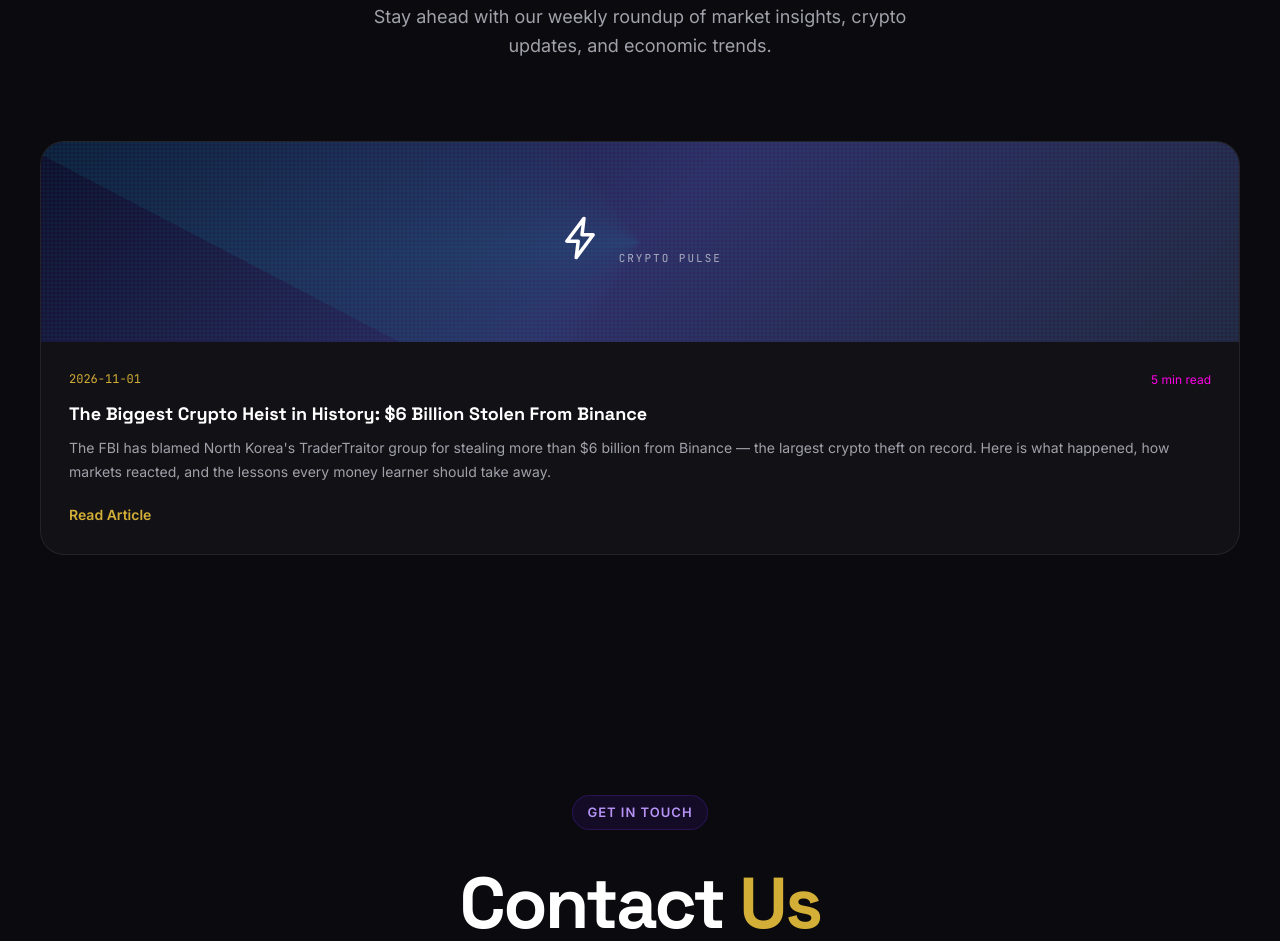
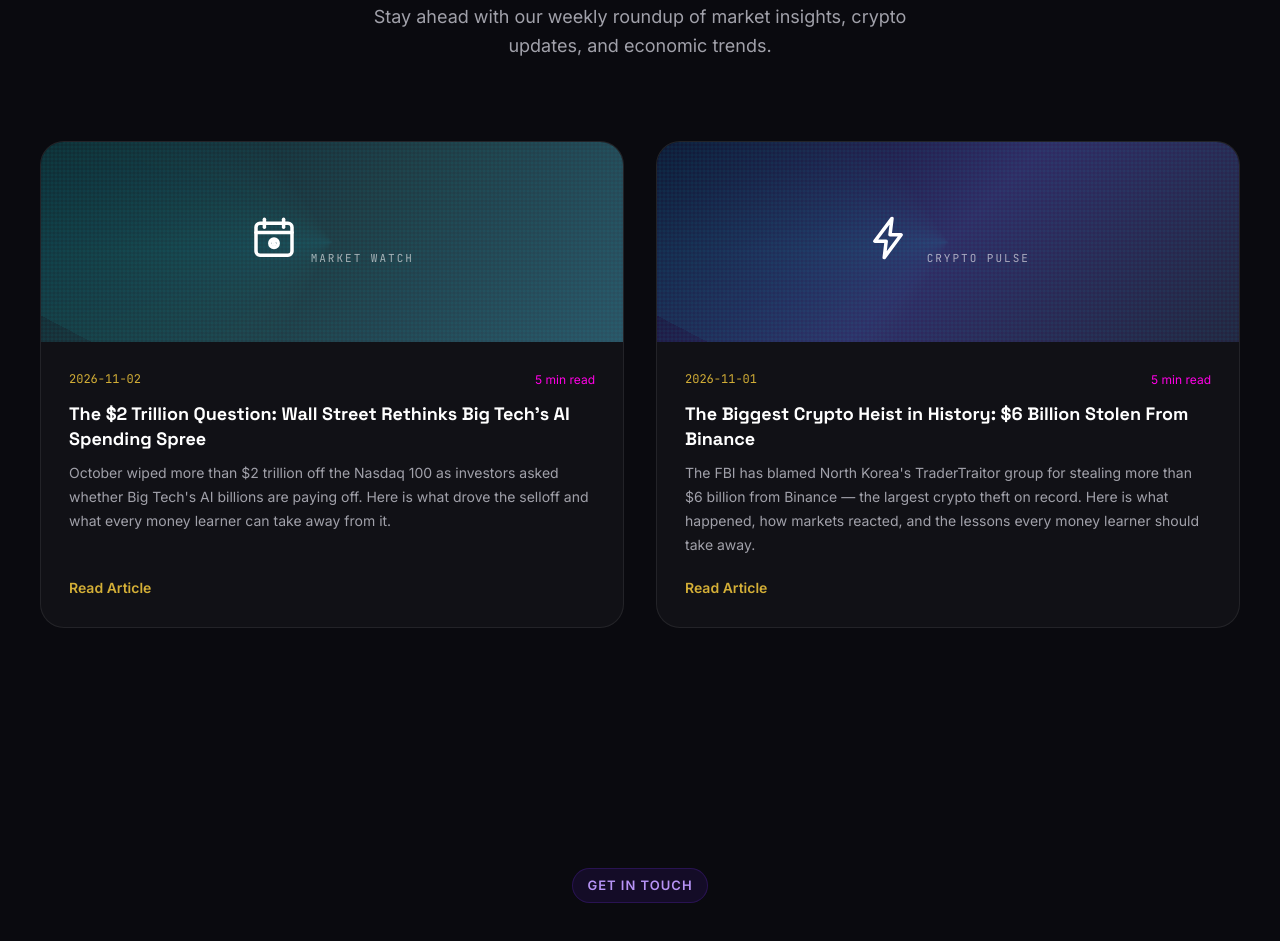
Before and after one commit to Kes10011/Financial-Fitness-Center, a plain HTML site: page index.html in a window 1280 px wide. Shown: the part 9611-10552 px from the top of the page. Drawn offline with nearby package versions, Linux system fonts and the light colour scheme.

Commit message:
Weekly finance news: update homepage blog cards

```diff
--- a/index.html
+++ b/index.html
@@ -3633,13 +3633,30 @@
 
     </section>
 
-        <section id="blog">
+            <section id="blog">
         <div class="section-header reveal">
             <div class="section-tag">Finance Weekly</div>
             <h2 class="section-title">Latest <span style="color: #D4AF37;">Finance News</span></h2>
             <p class="section-subtitle">Stay ahead with our weekly roundup of market insights, crypto updates, and economic trends.</p>
         </div>
         <div class="blog-grid">
+            <article class="blog-card reveal">
+                <div class="blog-thumb blog-thumb-market">
+                    <div class="blog-thumb-inner">
+                        <span class="blog-thumb-icon"><svg class="icon-svg" viewBox="0 0 24 24" fill="none" stroke="currentColor" stroke-width="1.75" stroke-linecap="round" stroke-linejoin="round"><rect x="3" y="4.6" width="18" height="16" rx="2"/><line x1="3" y1="9.2" x2="21" y2="9.2"/><line x1="7.2" y1="2.6" x2="7.2" y2="6.6"/><line x1="16.8" y1="2.6" x2="16.8" y2="6.6"/><circle cx="12" cy="14.6" r="2.1"/><path d="M12 13.4v2.4M12.7 13.8c-.2-.2-.5-.3-.8-.3-.5 0-.8.3-.8.5 0 .3.3.4.8.5.5.1.8.3.8.5 0 .3-.3.5-.8.5-.3 0-.6-.1-.8-.3" stroke-width="1"/></svg></span>
+                        <span class="blog-thumb-label">Market Watch</span>
+                    </div>
+                </div>
+                <div class="blog-content">
+                    <div class="blog-meta">
+                        <span class="blog-date">2026-11-02</span>
+                        <span class="blog-read">5 min read</span>
+                    </div>
+                    <h3>The $2 Trillion Question: Wall Street Rethinks Big Tech's AI Spending Spree</h3>
+                    <p>October wiped more than $2 trillion off the Nasdaq 100 as investors asked whether Big Tech's AI billions are paying off. Here is what drove the selloff and what every money learner can take away from it.</p>
+                    <a href="blog/article5.html" class="blog-link">Read Article</a>
+                </div>
+            </article>
             <article class="blog-card reveal">
                 <div class="blog-thumb blog-thumb-crypto">
                     <div class="blog-thumb-inner">
```
